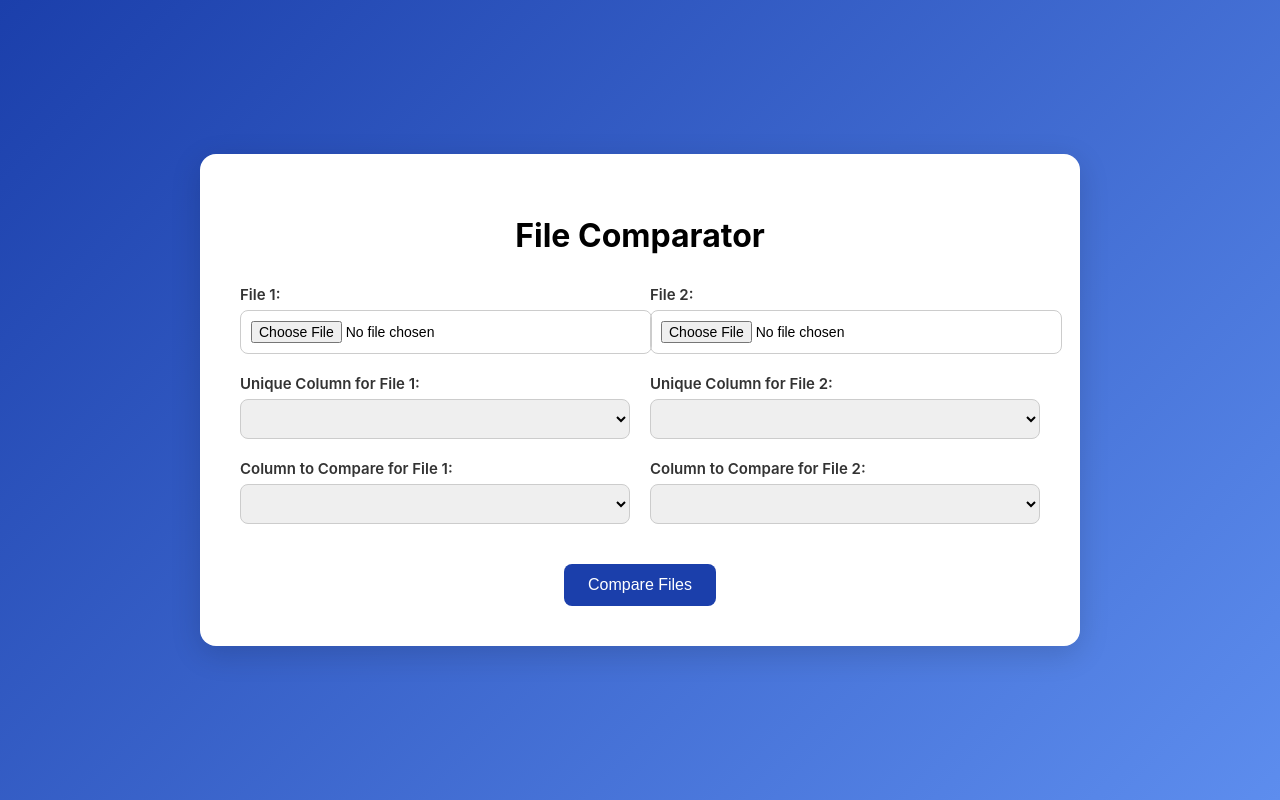
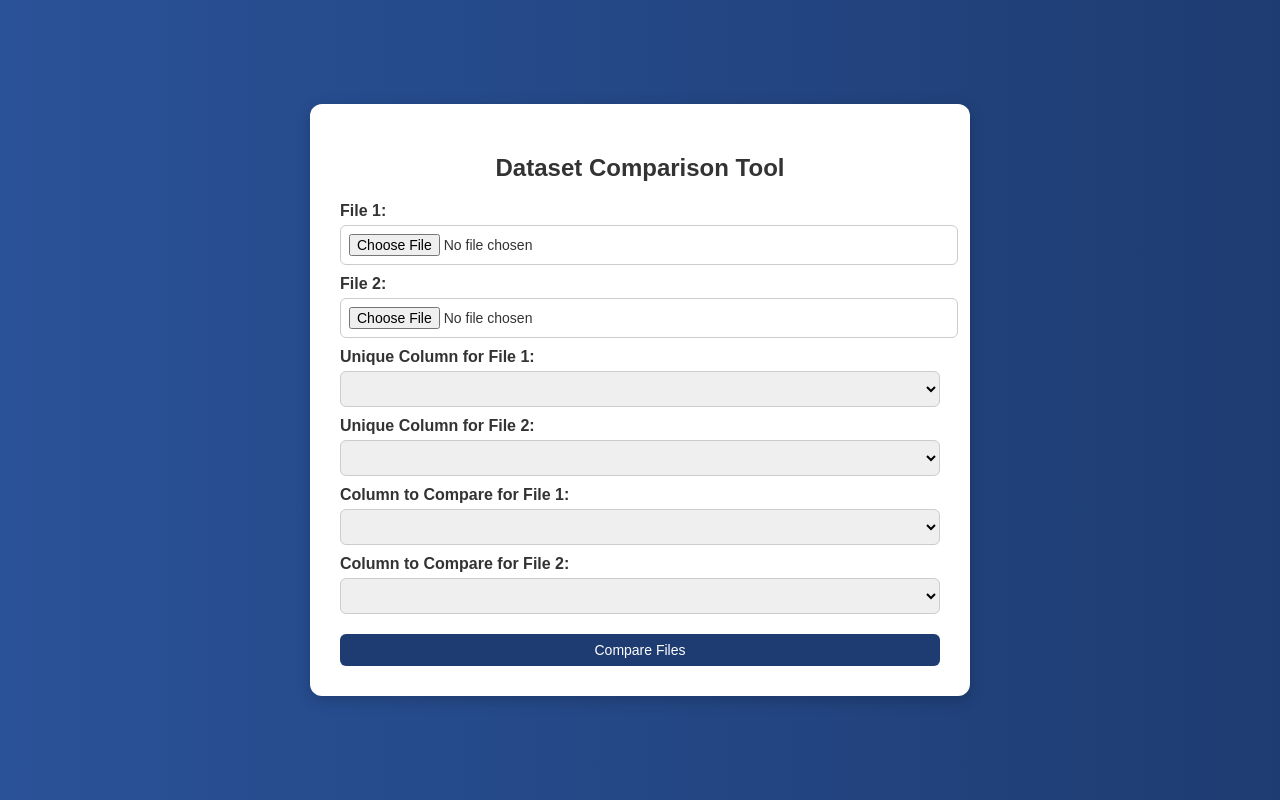
Before and after one commit to amritM03/Dataset-Comparison-Web-App, a Flask app: page / in a window 1280 px wide. Run offline with Flask 3, Linux system fonts and the light colour scheme; lists and menus that the app fills with data are empty.

Commit message:
Update index.html

```diff
--- a/templates/index.html
+++ b/templates/index.html
@@ -2,246 +2,149 @@
 <html lang="en">
 <head>
   <meta charset="UTF-8">
-  <meta name="viewport" content="width=device-width, initial-scale=1.0">
-  <title>File Comparator</title>
+  <title>Dataset Comparison Tool</title>
   <style>
     body {
-      font-family: "Inter", "Roboto", sans-serif;
-      margin: 0;
-      padding: 0;
-      background: linear-gradient(135deg, #1b3fab, #5d8dee);
+      font-family: Arial, sans-serif;
+      background: #1e3c72;
+      background: linear-gradient(to right, #2a5298, #1e3c72);
+      color: #fff;
       display: flex;
       justify-content: center;
       align-items: center;
-      min-height: 100vh;
+      height: 100vh;
+      margin: 0;
     }
     .container {
-      width: 85%;
-      max-width: 800px;
       background: #fff;
-      padding: 40px;
-      border-radius: 16px;
-      box-shadow: 0 8px 30px rgba(0,0,0,0.15);
-      animation: fadeIn 0.5s ease-in-out;
-      position: relative;
+      color: #333;
+      padding: 30px;
+      border-radius: 12px;
+      box-shadow: 0px 4px 15px rgba(0,0,0,0.2);
+      width: 600px;
     }
-    h1 {
-      font-size: 32px;
-      font-weight: 700;
+    h2 {
       text-align: center;
-      margin-bottom: 30px;
-      color: rgba(0,0,0);
-    }
-    form {
-      display: grid;
-      grid-template-columns: 1fr 1fr;
-      gap: 20px;
+      margin-bottom: 20px;
     }
     label {
-      font-size: 15px;
-      font-weight: 600;
-      color: #333;
-      margin-bottom: 6px;
+      font-weight: bold;
       display: block;
+      margin-top: 10px;
     }
-    input[type="file"],
-    select {
-      padding: 10px;
+    input, select, button {
+      margin-top: 5px;
+      width: 100%;
+      padding: 8px;
+      border-radius: 6px;
       border: 1px solid #ccc;
-      border-radius: 8px;
-      width: 100%;
       font-size: 14px;
     }
-    .submit-container {
-      grid-column: span 2;
-      text-align: center;
+    button {
+      background: #1e3c72;
+      color: #fff;
+      border: none;
+      cursor: pointer;
       margin-top: 20px;
     }
-    input[type="submit"], #downloadBtn {
-      background-color: #1b3fab;
-      color: #fff;
-      padding: 12px 24px;
-      font-size: 16px;
-      border: none;
-      border-radius: 8px;
-      cursor: pointer;
-      transition: background-color 0.3s ease;
+    button:hover {
+      background: #2a5298;
     }
-    input[type="submit"]:hover, #downloadBtn:hover {
-      background-color: #16327e;
-    }
-    .download-links {
-      margin-top: 30px;
-      text-align: center;
-    }
-    .download-links a, .download-links button {
-      display: inline-block;
-      padding: 12px 24px;
-      background-color: #28a745;
-      color: #fff;
-      text-decoration: none;
-      border-radius: 8px;
-      font-size: 15px;
-      transition: background-color 0.3s ease;
-    }
-    .download-links a:hover, .download-links button:hover {
-      background-color: #218838;
-    }
-    @keyframes fadeIn {
-      from {opacity: 0; transform: translateY(20px);}
-      to {opacity: 1; transform: translateY(0);}
+    #downloadBtn {
+      display: none;
+      background: green;
     }
   </style>
 </head>
 <body>
   <div class="container">
-    <h1>File Comparator</h1>
-    <form method="post" enctype="multipart/form-data" action="/">
-      <div>
+    <h2>Dataset Comparison Tool</h2>
+    <form id="compareForm" method="post" enctype="multipart/form-data">
       <label for="file1">File 1:</label>
-        <input type="file" id="file1" name="file1" accept=".xlsx,.xls,.csv,.tsv,.txt" onchange="checkAndUpload()" required>
-      </div>
-      <div>
+      <input type="file" id="file1" name="file1" required>
+
       <label for="file2">File 2:</label>
-        <input type="file" id="file2" name="file2" accept=".xlsx,.xls,.csv,.tsv,.txt" onchange="checkAndUpload()" required>
-      </div>
-      <div>
+      <input type="file" id="file2" name="file2" required>
+
       <label for="unique_column1">Unique Column for File 1:</label>
       <select id="unique_column1" name="unique_column1"></select>
-      </div>
-      <div>
+
       <label for="unique_column2">Unique Column for File 2:</label>
       <select id="unique_column2" name="unique_column2"></select>
-      </div>
-      <div>
+
       <label for="columns_to_compare1">Column to Compare for File 1:</label>
       <select id="columns_to_compare1" name="columns_to_compare1"></select>
-      </div>
-      <div>
+
       <label for="columns_to_compare2">Column to Compare for File 2:</label>
       <select id="columns_to_compare2" name="columns_to_compare2"></select>
-      </div>
-      <div class="submit-container">
-        <input type="submit" value="Compare Files">
-      </div>
+
+      <button type="submit">Compare Files</button>
     </form>
 
-    {% if sheets_available %}
-    <div class="download-links">
-      <button id="downloadBtn">Download Comparison Result</button>
-    </div>
-    {% endif %}
+    <button id="downloadBtn" onclick="window.location.href='/download'">Download Results</button>
   </div>
 
   <script>
-    function checkAndUpload() {
-      const file1 = document.getElementById('file1').files[0];
-      const file2 = document.getElementById('file2').files[0];
-      if (file1 && file2) {
-        uploadFiles();
+    document.getElementById("file1").addEventListener("change", fetchHeaders);
+    document.getElementById("file2").addEventListener("change", fetchHeaders);
+
+    function fetchHeaders() {
+      let file1 = document.getElementById("file1").files[0];
+      let file2 = document.getElementById("file2").files[0];
+      if (!file1 || !file2) return;
+
+      let formData = new FormData();
+      formData.append("file1", file1);
+      formData.append("file2", file2);
+
+      fetch("/get_headers", {
+        method: "POST",
+        body: formData
+      })
+      .then(res => res.json())
+      .then(data => {
+        if (data.error) {
+          alert("Error: " + data.error);
+        } else {
+          populateDropdown("unique_column1", data.file1);
+          populateDropdown("columns_to_compare1", data.file1);
+          populateDropdown("unique_column2", data.file2);
+          populateDropdown("columns_to_compare2", data.file2);
         }
+      })
+      .catch(err => alert("Fetch error: " + err));
     }
 
-    async function uploadFiles() {
-      const file1 = document.getElementById('file1').files[0];
-      const file2 = document.getElementById('file2').files[0];
-
-      const formData = new FormData();
-      formData.append('file1', file1);
-      formData.append('file2', file2);
-
-      try {
-        const response = await fetch('/get_headers', {
-          method: 'POST',
-          body: formData
-        });
-
-        if (!response.ok) {
-          const text = await response.text();
-          throw new Error(`Error fetching headers: ${text}`);
-        }
-
-        const headers = await response.json();
-
-        if (headers.error) {
-          alert(headers.error);
-          return;
-        }
-
-        populateDropdowns(headers);
-
-      } catch (error) {
-        console.error('Error:', error);
-        alert(error.message);
-      }
-    }
-
-    function populateDropdowns(headers) {
-      const uniqueColumnSelect1 = document.getElementById('unique_column1');
-      const uniqueColumnSelect2 = document.getElementById('unique_column2');
-      const columnsToCompareSelect1 = document.getElementById('columns_to_compare1');
-      const columnsToCompareSelect2 = document.getElementById('columns_to_compare2');
-
-      uniqueColumnSelect1.innerHTML = '<option disabled selected>Select column</option>';
-      uniqueColumnSelect2.innerHTML = '<option disabled selected>Select column</option>';
-      columnsToCompareSelect1.innerHTML = '<option disabled selected>Select column</option>';
-      columnsToCompareSelect2.innerHTML = '<option disabled selected>Select column</option>';
-
-      if (!headers['file1'].length || !headers['file2'].length) {
-        alert("One or both files have no headers.");
-        return;
-      }
-
-      headers['file1'].forEach(header => {
-        const option1 = document.createElement('option');
-        option1.value = header;
-        option1.textContent = header;
-        uniqueColumnSelect1.appendChild(option1);
-
-        const option2 = document.createElement('option');
-        option2.value = header;
-        option2.textContent = header;
-        columnsToCompareSelect1.appendChild(option2);
-      });
-
-      headers['file2'].forEach(header => {
-        const option1 = document.createElement('option');
-        option1.value = header;
-        option1.textContent = header;
-        uniqueColumnSelect2.appendChild(option1);
-
-        const option2 = document.createElement('option');
-        option2.value = header;
-        option2.textContent = header;
-        columnsToCompareSelect2.appendChild(option2);
+    function populateDropdown(id, options) {
+      let dropdown = document.getElementById(id);
+      dropdown.innerHTML = "";
+      options.forEach(opt => {
+        let option = document.createElement("option");
+        option.value = opt;
+        option.textContent = opt;
+        dropdown.appendChild(option);
       });
     }
 
-    // Download functionality
-    const downloadBtn = document.getElementById('downloadBtn');
-    if (downloadBtn) {
-      downloadBtn.addEventListener('click', async (e) => {
+    // Handle form submission
+    document.getElementById("compareForm").addEventListener("submit", function(e) {
       e.preventDefault();
+      let formData = new FormData(this);
 
-        try {
-          const response = await fetch('/download');
-          if (!response.ok) throw new Error('Download failed');
-
-          const blob = await response.blob();
-          const url = window.URL.createObjectURL(blob);
-          const a = document.createElement('a');
-          a.href = url;
-          a.download = 'comparison_result.xlsx';
-          document.body.appendChild(a);
-          a.click();
-          a.remove();
-          window.URL.revokeObjectURL(url);
-        } catch (err) {
-          alert('Error downloading file');
-          console.error(err);
-        }
+      fetch("/", {
+        method: "POST",
+        body: formData
+      })
+      .then(res => {
+        if (!res.ok) throw new Error("Server error during comparison");
+        return res.text();
+      })
+      .then(html => {
+        document.getElementById("downloadBtn").style.display = "block";
+        alert("Comparison done! Click 'Download Results' to get the Excel file.");
+      })
+      .catch(err => alert("Error: " + err));
     });
-    }
   </script>
 </body>
 </html>
```
Lines whose indentation alone changed are shown as unchanged.
